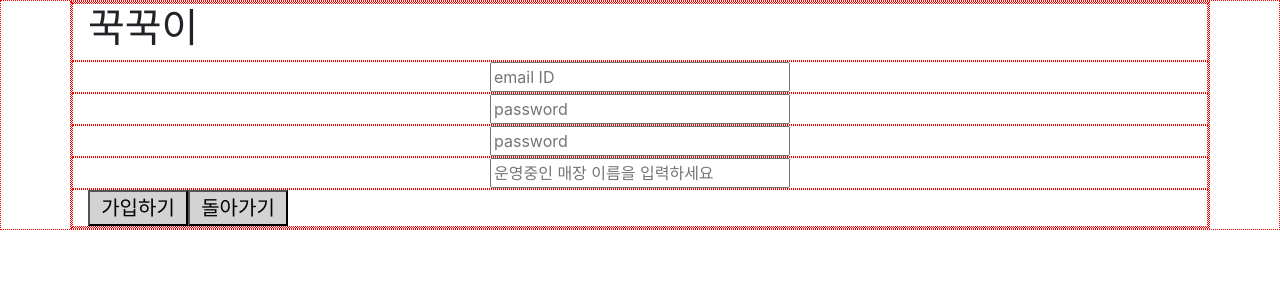
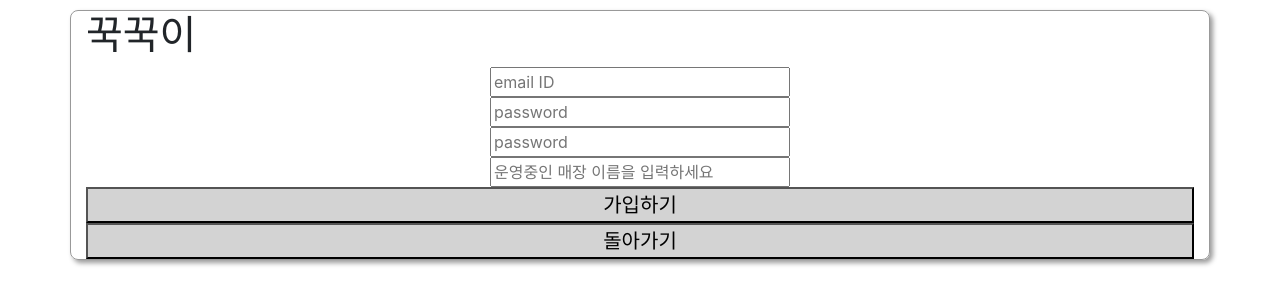
Before and after one commit to floydkim/taptap-client, a React (Create React App) app: page /signUp in a window 1280 px wide. Shown: the top 304 px of the page. Built offline with nearby package versions, Linux system fonts and the light colour scheme.

Commit message:
전체적인 스타일 수정 & 적립하기 버그 수정
- 전체적으로 약간의 스타일 적용.
- 적립하기 빠르게 클릭시, 날린 요청의 응답이 오기 전에 또 요청을 날릴 수 있는 버그를 수정.

```diff
--- a/src/components/Admin/Info/Coupons/index.css
+++ b/src/components/Admin/Info/Coupons/index.css
@@ -1,3 +1,7 @@
 .couponsDisplay {
   width: 504px;
 }
+
+.couponsDisplay img {
+  width: 50px;
+}
--- a/src/components/Admin/Info/Coupons/index.jsx
+++ b/src/components/Admin/Info/Coupons/index.jsx
@@ -5,14 +5,20 @@ import './index.css';
 import utils from '../../../../utils';
 
 export default class Coupons extends Component {
-  state = {
+  constructor(props) {
+    super(props);
+    this.state = {
       isWaiting: false
     };
+    this.preventFetching = false;
+  }
 
   onClickInsertCoupon = () => {
     const { customerID, storeID } = this.props.idObject;
     const { clickCustomer } = this.props;
     this.setState({ isWaiting: true });
+    if (!this.preventFetching) {
+      this.preventFetching = true;
       utils
         .fetchPostData('/stores/coupons/insert-coupon', {
           customerID,
@@ -21,10 +27,15 @@ export default class Coupons extends Component {
         .then(() => {
           this.setState({ isWaiting: false });
           clickCustomer(customerID); // Admin 컴포넌트의 함수 호출
+          this.preventFetching = false;
         })
         .catch(error => {
           console.log(error);
+          this.preventFetching = false;
         });
+    } else {
+      console.log('아직 서버에서 응답이 오지 않았음');
+    }
   };
 
   onClickUseCoupon = () => {
@@ -51,7 +62,11 @@ export default class Coupons extends Component {
       <div className="couponsDisplay">
         손님 ID : {this.props.idObject.customerID}
         <CouponsDisplay counts={counts} />
+        {counts.count >= counts.REQUIRED ? (
           <Button value={'사용하기'} type={'text'} onClick={onClickUseCoupon} />
+        ) : (
+          <Button value={`필요개수: ${counts.REQUIRED}개`} type={'text'} />
+        )}
         <Button
           value={isWaiting ? '적립 중' : '적립하기'}
           type={'text'}
--- a/src/components/Admin/Search/index.css
+++ b/src/components/Admin/Search/index.css
@@ -1,9 +1,20 @@
 .searchItem {
+  padding: 5px;
+  padding-top: 6px;
   border: 0px;
-  border-bottom: 1px solid gray;
+  border-bottom: 1px solid #999;
+  transition-duration: 500ms;
+}
+.searchItem:hover {
+  color: black;
+  background-color: #efefef;
+  cursor: pointer;
 }
 
 .searchResult {
   height: 500px;
   overflow: scroll;
+  border: 1px solid rgb(199, 206, 213);
+  border-radius: 4px;
+  color: #777;
 }
--- a/src/components/Admin/Search/index.jsx
+++ b/src/components/Admin/Search/index.jsx
@@ -53,13 +53,23 @@ export default class Search extends Component {
     const { clickAddCustomer, clickCustomer } = this.props;
     return (
       <div className="col-3 p-4">
-        <div className="col-12 p-2">
+        <div className="input-group mb-3">
+          <div className="input-group-prepend">
+            <span className="input-group-text" id="basic-addon1">
+              <img
+                src="https://img.icons8.com/metro/26/000000/phone.png"
+                width="16"
+                alt="phone number"
+              />
+            </span>
+          </div>
           <Input
             onChange={e => {
               debouncedHandleOnChange(e.target.value);
             }}
-            placeholder={'휴대폰 번호로 검색'}
-            className={'w-100'}
+            placeholder={'휴대폰 번호 뒷자리 검색'}
+            className={'form-control'}
+            type={'text'}
           />
         </div>
         <SearchResult
--- /dev/null
+++ b/src/components/Admin/index.css
@@ -0,0 +1,5 @@
+.container {
+  border: 1px solid #999;
+  border-radius: 8px;
+  box-shadow: 3px 3px 5px #00000066;
+}
--- a/src/components/Admin/index.jsx
+++ b/src/components/Admin/index.jsx
@@ -2,6 +2,7 @@ import React, { Component } from 'react';
 import Search from './Search';
 import Info from './Info';
 import utils from '../../utils';
+import './index.css';
 
 export default class Admin extends Component {
   constructor(props) {
--- a/src/components/common/Button.css
+++ b/src/components/common/Button.css
@@ -1,5 +1,9 @@
 .commonButton {
-  width: 100px;
+  display: block;
+  width: 100%;
   background-color: lightgray;
   font-size: 20px;
 }
+.commonButton:hover {
+  background-color: rgb(197, 221, 148);
+}
--- a/src/index.css
+++ b/src/index.css
@@ -1,7 +1,7 @@
 div {
-  border: 1px dotted red;
+  border: 0px dotted red;
 }
 
-.outerHeight {
-  height: 600px;
+body {
+  padding-top: 10px;
 }
```
Also changed, not shown: src/components/common/Input.css (added). Lines whose indentation alone changed are shown as unchanged.
